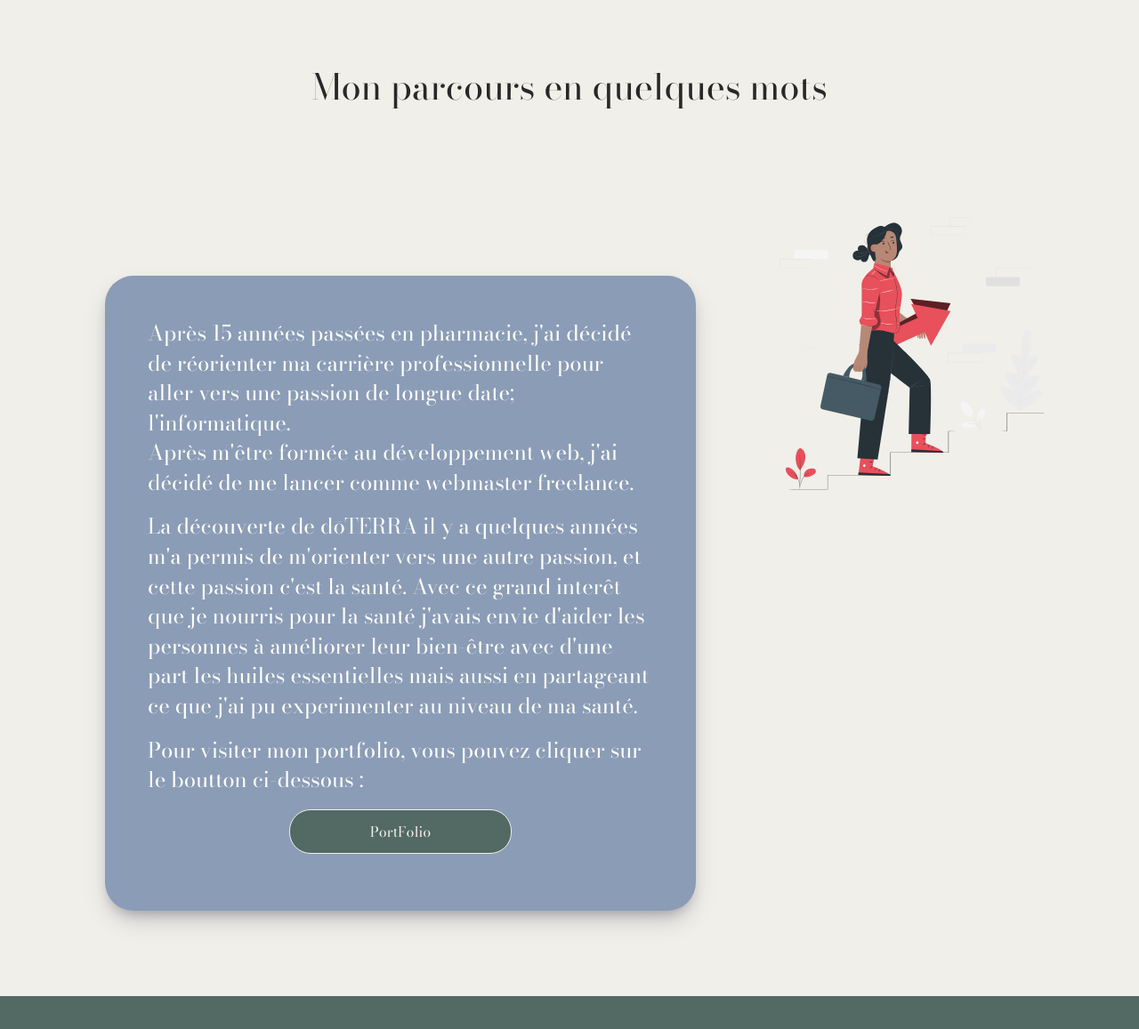
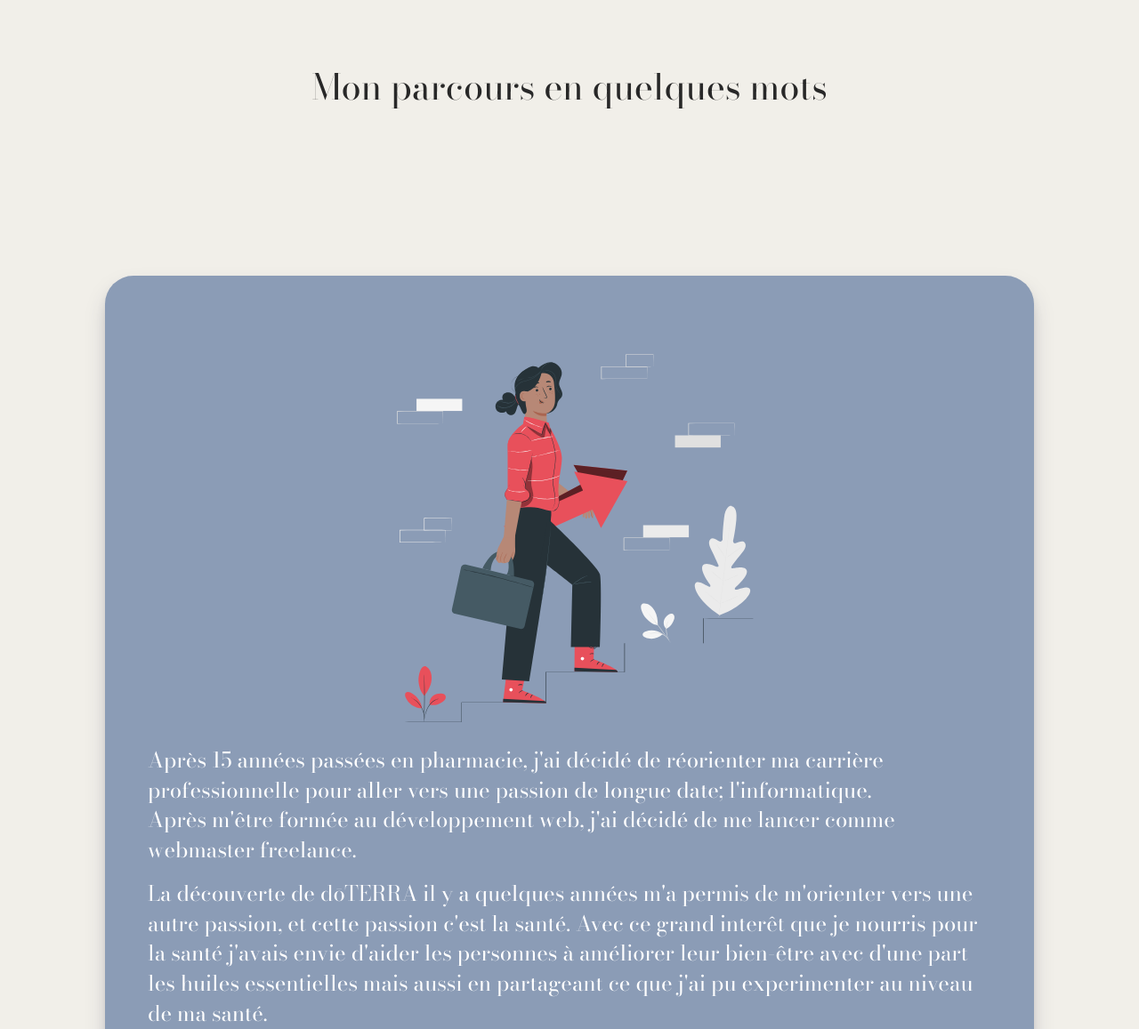
Before and after one commit to Baboo81/KenkoV3, a PHP site: page /quiSuis-je in a window 1280 px wide. Shown: the part 1506-2663 px from the top of the page at 89% size. Run offline with PHP 8.4, Linux system fonts and the light colour scheme; some libraries are stand-ins or nearby versions.

Commit message:
QuiSuisJe.php

```diff
--- a/app/views/quiSuis-je.php
+++ b/app/views/quiSuis-je.php
@@ -60,9 +60,12 @@
             <section>
                 <div class="container">
                 <h1 class="text-center fs-1 fontBlack my-5 p-5">Mon parcours en quelques mots</h1>
-                    <div class="row flex-column-reverse flex-md-row">
-                        <article class="col-md-8 col-12 my-5 p-5">
+                    <div class="row d-flex align-items-center justify-content-center">
+                        <article class="col-md-12 my-5 p-5">
                             <div class="box rounded-5 p-5">
+                                <div class="col-md-12 d-flex align-items-center justify-content-center">
+                                    <img src="/assets/img/services/quiSuis-Je/parcours.svg" alt="Picto représentant un personnage montant des escaliers" style="height: 30rem;">
+                                </div>
                                 <p class="fontWhite mb-3">Après 15 années passées en pharmacie, j'ai décidé de réorienter ma carrière professionnelle pour aller vers une passion de longue date; l'informatique.<br />Après m'être formée au développement web, j'ai décidé de me lancer comme webmaster freelance.</p>
                                 <p class="fontWhite mb-3">La découverte de dōTERRA il y a quelques années m'a permis de m'orienter vers une autre passion, et cette passion c'est la santé. Avec ce grand interêt que je nourris pour la santé j'avais envie d'aider les personnes à améliorer leur bien-être avec d'une part les huiles essentielles mais aussi en partageant ce que j'ai pu experimenter au niveau de ma santé.</p>
                                 <p class="fontWhite">Pour visiter mon portfolio, vous pouvez cliquer sur le boutton ci-dessous :</p>
@@ -73,9 +76,6 @@
                                 </div>
                             </div>
                         </article>
-                        <div class="col-md-4">
-                            <img src="/assets/img/services/quiSuis-Je/parcours.svg" alt="Picto représentant un personnage montant des escaliers">
-                        </div>
                     </div>
                 </div>
             </section>
```
